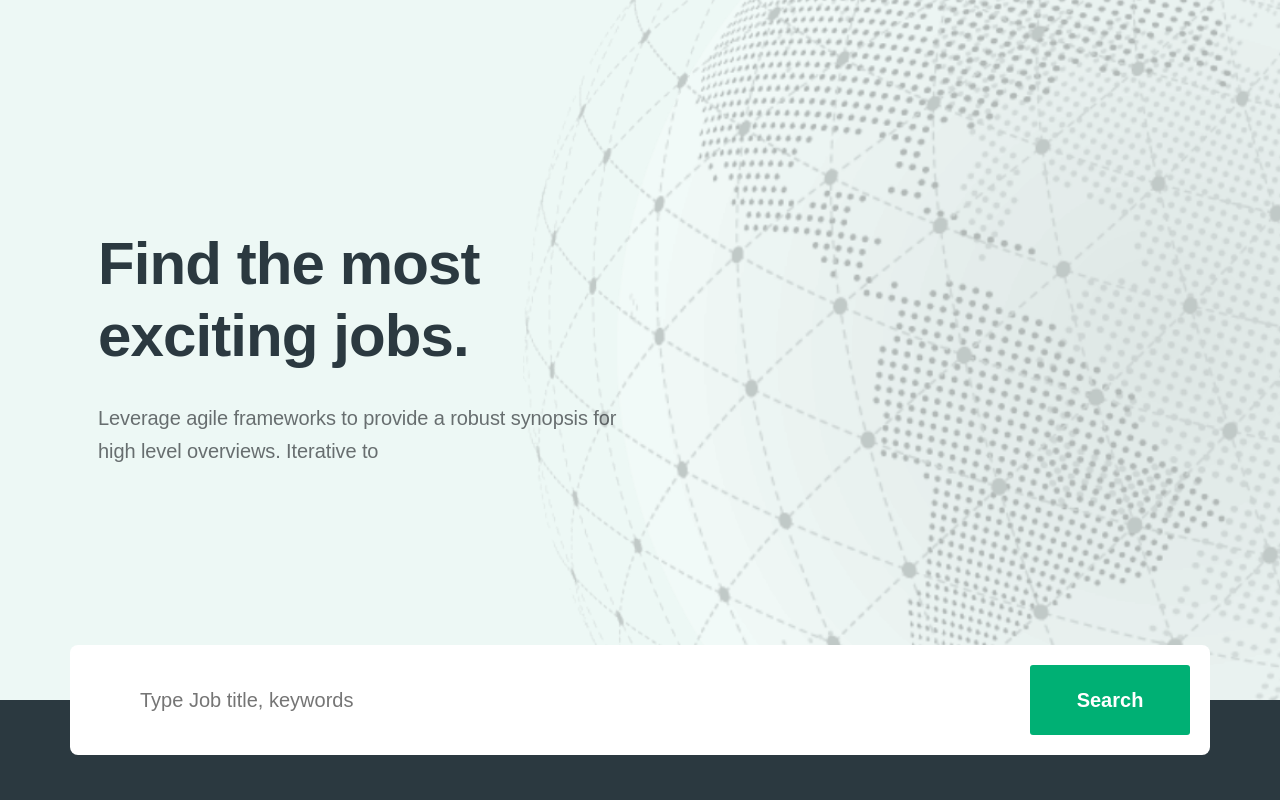
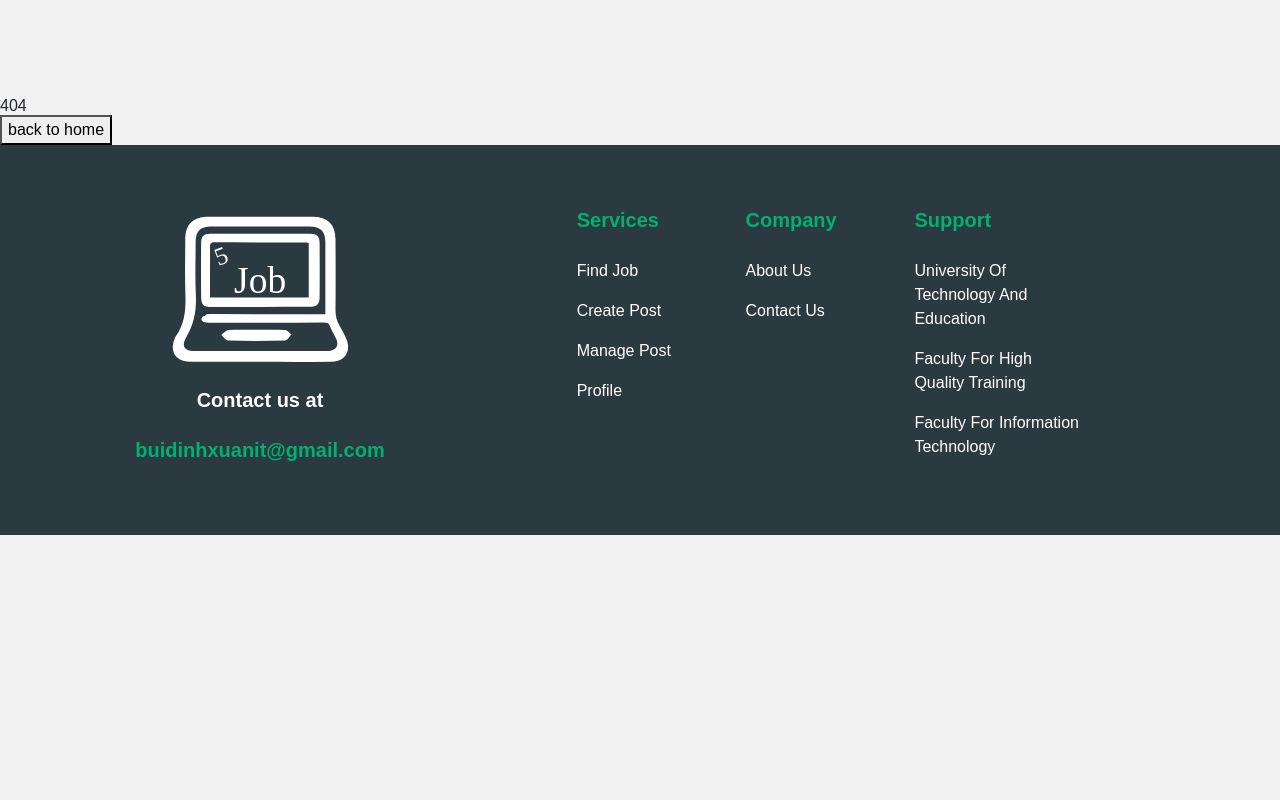
Before and after one commit to culi110101/FETLCN, a React (Create React App) app: page /page404 in a window 1280 px wide. Shown: the top 800 px of the page. Built offline with nearby package versions, Linux system fonts and the light colour scheme; no server answers; a web font is replaced by a local one.

Commit message:
update page 404

```diff
--- a/src/App.js
+++ b/src/App.js
@@ -5,6 +5,7 @@ import SearchList from './views/SearchList';
 import JobItemsLayer from './views/JobItemsLayer';
 import ProfileUser from './views/ProfileUser';
 import ManageForCustomer from './views/ManageForCustomer';
+import Page404 from './views/Page404';
 import UpdateInformation from './components/users/UpdateInformation';
 import './assets/sass/main.scss'
 
@@ -17,6 +18,7 @@ function App() {
         <Route path='/profilefreelancer' element={<ProfileUser></ProfileUser>}/>
         <Route path='/manageforcustomer' element={<ManageForCustomer></ManageForCustomer>}/>
         <Route path='/updateprofile' element={<UpdateInformation></UpdateInformation>}/>
+        <Route path='/page404' element={<Page404></Page404>}/>
         <Route path='*' element={<Auth></Auth>}/>
       </Routes>
     </BrowserRouter>
--- /dev/null
+++ b/src/views/Page404.jsx
@@ -0,0 +1,23 @@
+import React from 'react'
+import Header from '../components/layer/Header'
+import Footer from '../components/layer/Footer'
+
+
+const JobItemsLayer = () => {
+    let body = (
+        <div className='body mt-5 pt-5'>
+          <p>404</p>
+          <button>back to home</button>
+        </div>
+    )
+
+  return (
+    <div>
+        <Header></Header>
+      {body}
+      <Footer></Footer>
+    </div>
+  )
+}
+
+export default JobItemsLayer
```
